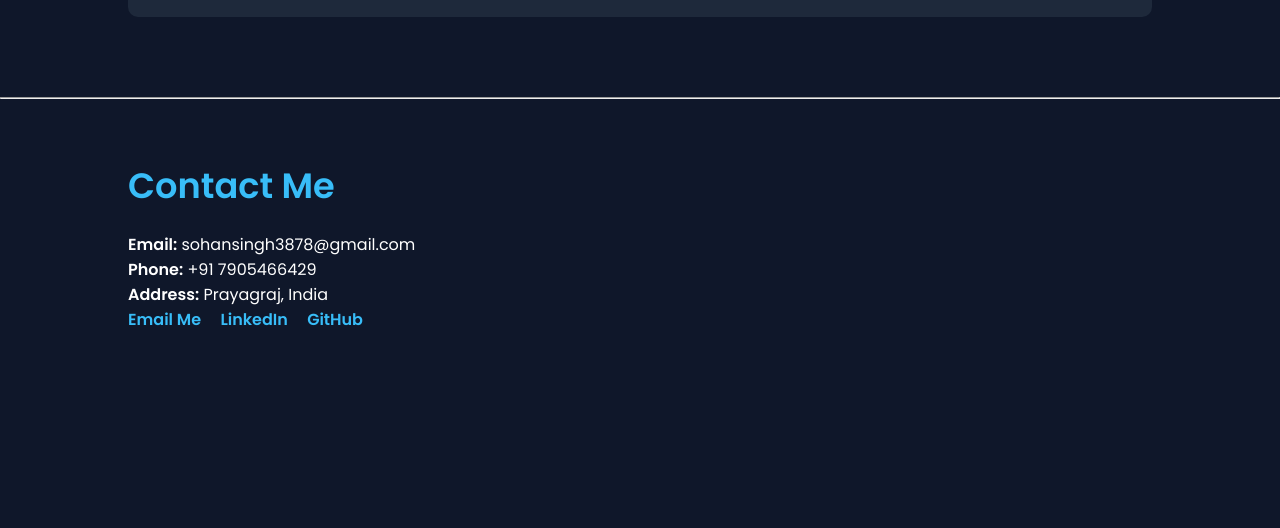
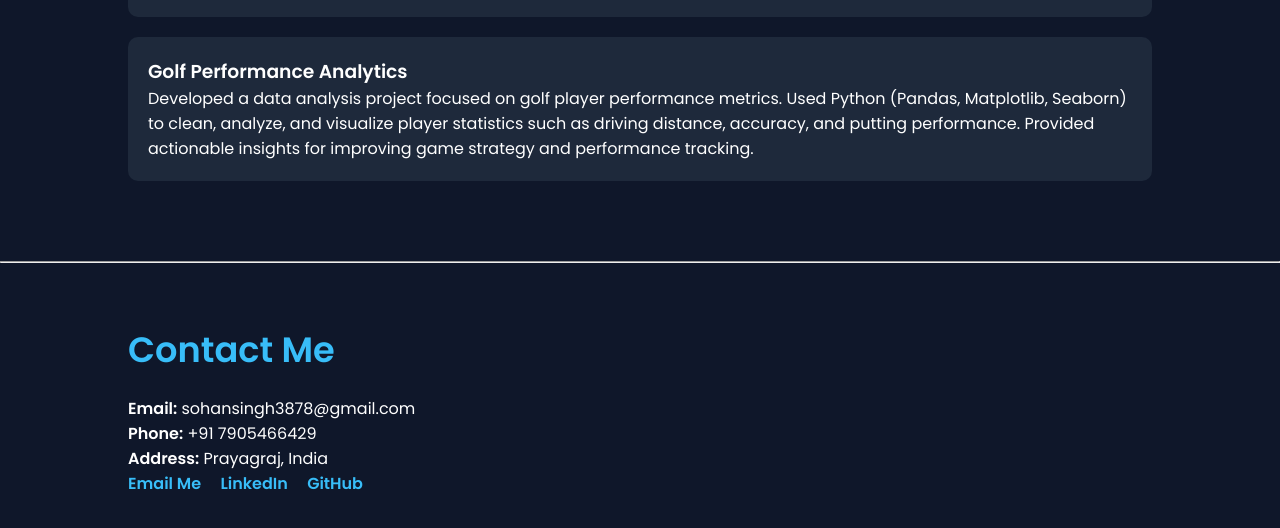
Before and after one commit to SohSingh/portfolio-website, a plain HTML site: page index.html in a window 1280 px wide. Shown: the part 1643-2171 px from the top of the page. Before the commit the page ends 2035 px from the top, so only its background shows below. Drawn offline with nearby package versions, Linux system fonts and the light colour scheme.

Commit message:
Update index.html

```diff
--- a/index.html
+++ b/index.html
@@ -79,6 +79,7 @@
     <hr>
 
     <!-- Projects Section -->
+    <!-- Projects Section -->
 <section id="project">
   <div class="container">
     <h1 class="sub-title">Projects</h1>
@@ -91,6 +92,15 @@
     <div class="card">
       <h3>Portfolio Website</h3>
       <p>Responsive website using HTML, CSS, JS featuring animations, smooth scroll, and tab navigation.</p>
+    </div>
+
+    <div class="card">
+      <h3>Golf Performance Analytics</h3>
+      <p>
+        Developed a data analysis project focused on golf player performance metrics.
+        Used Python (Pandas, Matplotlib, Seaborn) to clean, analyze, and visualize player statistics such as driving distance, accuracy, and putting performance.
+        Provided actionable insights for improving game strategy and performance tracking.
+      </p>
     </div>
   </div>
 </section>
```
Lines whose indentation alone changed are shown as unchanged.
